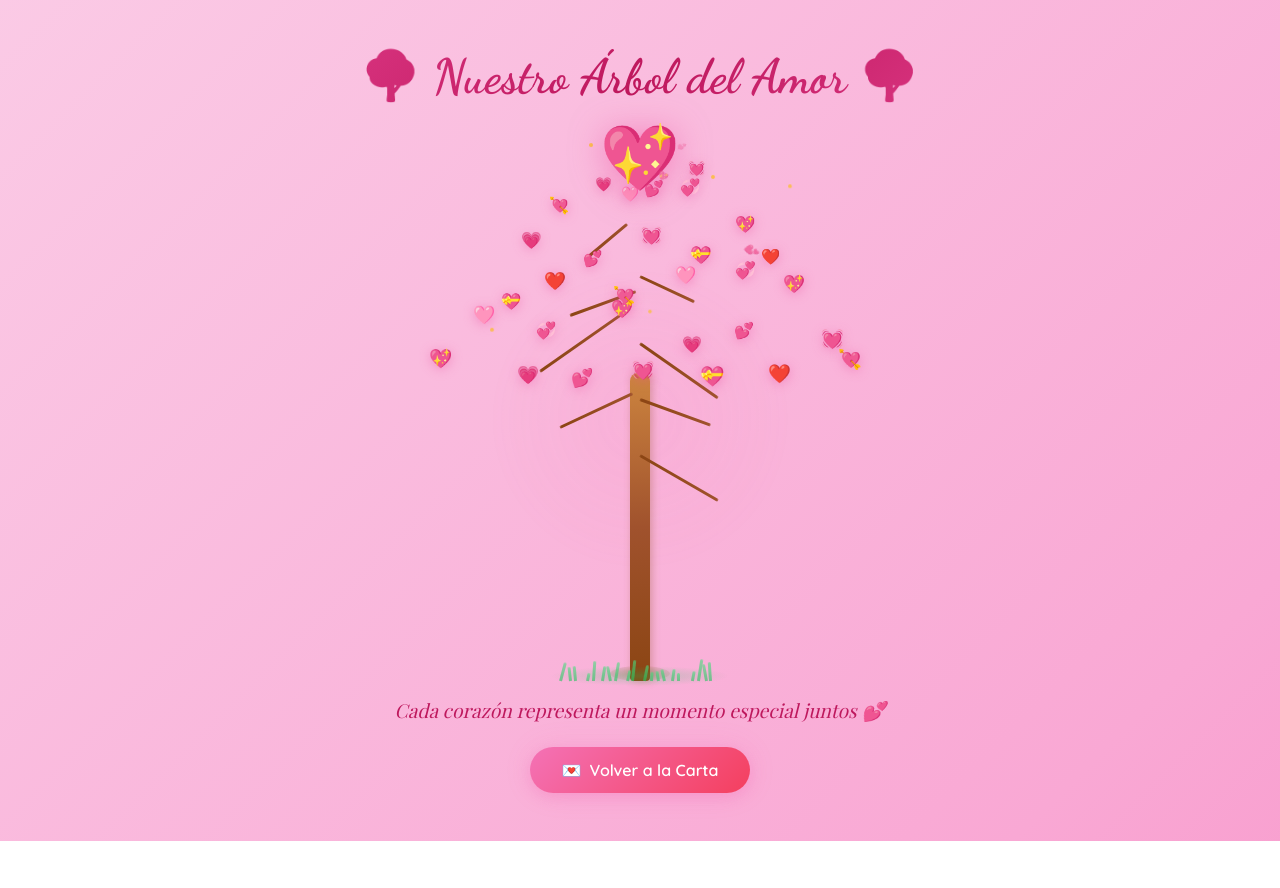
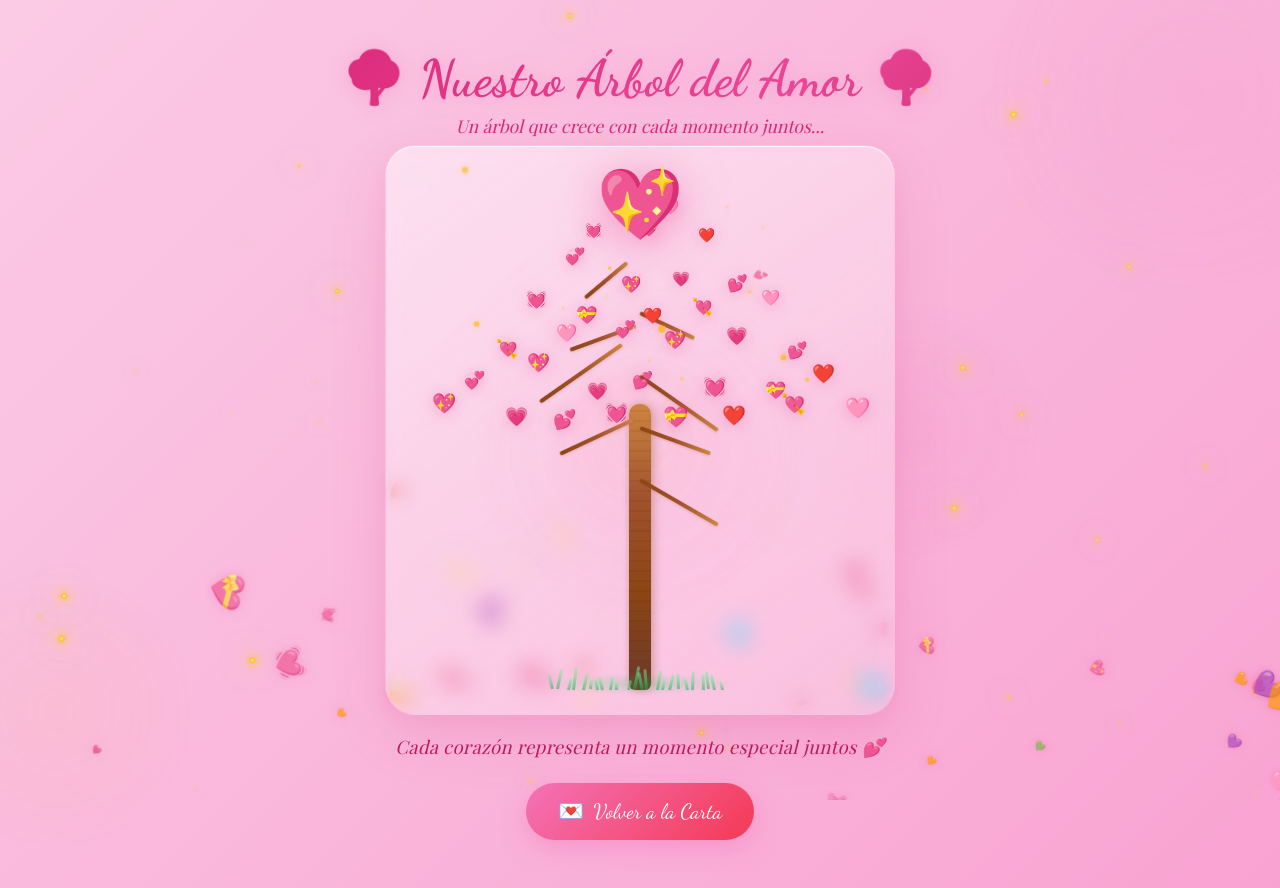
Before and after one commit to AldoRxz/san-valentine-cart, a React (Vite) app: page /arbol in a window 1280 px wide. Before the commit the page ends 841 px from the top, so only its background shows below. Built offline with nearby package versions, Linux system fonts and the light colour scheme; a web font is replaced by a local one.

Commit message:
fix: remove tocame heart, match button sizes, improve heart tree visuals

```diff
--- a/src/components/HeartTree.css
+++ b/src/components/HeartTree.css
@@ -11,19 +11,83 @@
     padding: 2rem 1rem;
 }
 
+/* ===== DECORATIVE BACKGROUND CIRCLES ===== */
+.deco-circle {
+    position: fixed;
+    border-radius: 50%;
+    pointer-events: none;
+    z-index: 0;
+}
+
+.deco-circle-1 {
+    width: 400px;
+    height: 400px;
+    background: radial-gradient(circle, rgba(244, 114, 182, 0.08) 0%, transparent 70%);
+    top: -100px;
+    right: -100px;
+    animation: floatCircle 12s ease-in-out infinite;
+}
+
+.deco-circle-2 {
+    width: 300px;
+    height: 300px;
+    background: radial-gradient(circle, rgba(251, 191, 36, 0.06) 0%, transparent 70%);
+    bottom: -50px;
+    left: -80px;
+    animation: floatCircle 15s ease-in-out infinite reverse;
+}
+
+.deco-circle-3 {
+    width: 250px;
+    height: 250px;
+    background: radial-gradient(circle, rgba(236, 72, 153, 0.06) 0%, transparent 70%);
+    top: 40%;
+    left: 60%;
+    animation: floatCircle 18s ease-in-out infinite;
+}
+
+@keyframes floatCircle {
+
+    0%,
+    100% {
+        transform: translate(0, 0) scale(1);
+    }
+
+    33% {
+        transform: translate(20px, -15px) scale(1.05);
+    }
+
+    66% {
+        transform: translate(-15px, 10px) scale(0.95);
+    }
+}
+
+/* ===== PAGE TITLE ===== */
 .heart-tree-page .page-title {
     font-family: var(--font-script);
-    font-size: clamp(1.8rem, 5vw, 3rem);
-    background: var(--gradient-text);
-    background-size: 200% auto;
+    font-size: clamp(2rem, 6vw, 3.2rem);
+    background: linear-gradient(135deg, #ec4899, #be185d, #db2777, #ec4899);
+    background-size: 300% auto;
     -webkit-background-clip: text;
     -webkit-text-fill-color: transparent;
     background-clip: text;
-    animation: shimmerText 3s ease-in-out infinite;
-    margin-bottom: 1rem;
+    animation: fadeInDown 1s ease forwards, shimmerText 4s linear infinite;
+    margin-bottom: 0.3rem;
+    text-align: center;
+    z-index: 2;
+    filter: drop-shadow(0 2px 10px rgba(236, 72, 153, 0.2));
+}
+
+.page-intro {
+    font-family: var(--font-display);
+    font-size: clamp(0.85rem, 2.5vw, 1.1rem);
+    color: var(--pink-600);
     text-align: center;
     opacity: 0;
-    animation: fadeInDown 1s ease forwards, shimmerText 3s ease-in-out infinite;
+    animation: fadeInUp 1s ease 0.5s forwards;
+    font-style: italic;
+    margin-bottom: 0.5rem;
+    z-index: 2;
 }
 
 @keyframes fadeInDown {
@@ -39,22 +103,36 @@
 }
 
 @keyframes shimmerText {
-
-    0%,
-    100% {
+    0% {
         background-position: 0% center;
     }
 
-    50% {
-        background-position: 200% center;
+    100% {
+        background-position: 300% center;
     }
+}
+
+/* ===== TREE SCENE ===== */
+.tree-scene {
+    position: relative;
+    z-index: 2;
+    background: linear-gradient(145deg, rgba(255, 255, 255, 0.5) 0%, rgba(253, 242, 248, 0.4) 50%, rgba(252, 231, 243, 0.3) 100%);
+    backdrop-filter: blur(10px);
+    -webkit-backdrop-filter: blur(10px);
+    border-radius: 30px;
+    padding: 1.5rem;
+    border: 1.5px solid rgba(249, 168, 212, 0.3);
+    box-shadow:
+        0 20px 60px rgba(190, 24, 93, 0.1),
+        0 8px 25px rgba(236, 72, 153, 0.08),
+        inset 0 1px 0 rgba(255, 255, 255, 0.8);
 }
 
 /* ===== TREE CONTAINER ===== */
 .tree-container {
     position: relative;
-    width: clamp(300px, 80vw, 500px);
-    height: clamp(400px, 70vh, 600px);
+    width: clamp(300px, 75vw, 460px);
+    height: clamp(380px, 65vh, 550px);
     display: flex;
     align-items: flex-end;
     justify-content: center;
@@ -66,23 +144,38 @@
     bottom: 0;
     left: 50%;
     transform: translateX(-50%);
-    width: 20px;
+    width: 22px;
     height: 0;
-    background: linear-gradient(to top, #8B4513, #A0522D, #CD853F);
-    border-radius: 8px 8px 4px 4px;
+    background: linear-gradient(to top, #6B3A2A, #8B4513, #A0522D, #CD853F);
+    border-radius: 10px 10px 6px 6px;
     animation: growTrunk 1.5s ease-out 0.5s forwards;
-    box-shadow: 2px 0 8px rgba(139, 69, 19, 0.3);
+    box-shadow:
+        3px 0 10px rgba(139, 69, 19, 0.3),
+        -1px 0 5px rgba(139, 69, 19, 0.15);
+    overflow: hidden;
+}
+
+.trunk-texture {
+    position: absolute;
+    inset: 0;
+    background:
+        repeating-linear-gradient(0deg,
+            transparent,
+            transparent 8px,
+            rgba(0, 0, 0, 0.05) 8px,
+            rgba(0, 0, 0, 0.05) 10px);
+    border-radius: inherit;
 }
 
 .tree-trunk::before {
     content: '';
     position: absolute;
-    bottom: 0;
+    bottom: -2px;
     left: 50%;
     transform: translateX(-50%);
-    width: 60px;
-    height: 15px;
-    background: radial-gradient(ellipse, rgba(139, 69, 19, 0.3), transparent);
+    width: 70px;
+    height: 18px;
+    background: radial-gradient(ellipse, rgba(107, 58, 42, 0.2), transparent 70%);
     border-radius: 50%;
 }
 
@@ -97,11 +190,12 @@
     position: absolute;
     bottom: 0;
     left: 50%;
-    height: 3px;
-    background: linear-gradient(to right, #8B4513, #A0522D);
-    border-radius: 2px;
+    height: 4px;
+    background: linear-gradient(to right, #8B4513, #A0522D, #CD853F);
+    border-radius: 3px;
     transform-origin: left center;
     transform: scaleX(0);
+    box-shadow: 0 1px 3px rgba(139, 69, 19, 0.2);
 }
 
 .branch-left-1 {
@@ -207,15 +301,15 @@
     opacity: 0;
     transform: scale(0);
     animation: heartBloom 0.6s cubic-bezier(0.34, 1.56, 0.64, 1) forwards;
-    filter: drop-shadow(0 2px 6px rgba(236, 72, 153, 0.4));
+    filter: drop-shadow(0 2px 8px rgba(236, 72, 153, 0.35));
     cursor: pointer;
-    transition: transform 0.3s ease;
+    transition: transform 0.3s ease, filter 0.3s ease;
     z-index: 2;
 }
 
 .heart-leaf:hover {
-    transform: scale(1.4) !important;
-    filter: drop-shadow(0 4px 12px rgba(236, 72, 153, 0.6));
+    transform: scale(1.5) !important;
+    filter: drop-shadow(0 6px 18px rgba(236, 72, 153, 0.6));
 }
 
 @keyframes heartBloom {
@@ -259,21 +353,25 @@
 @keyframes heartFall {
     0% {
         opacity: 0;
-        transform: translateY(0) rotate(0deg) scale(0.5);
+        transform: translateY(0) rotate(0deg) translateX(0) scale(0.5);
     }
 
     10% {
-        opacity: 0.8;
+        opacity: 0.7;
     }
 
-    50% {
-        opacity: 0.6;
-        transform: translateY(50vh) rotate(180deg) scale(1);
+    30% {
+        transform: translateY(30vh) rotate(90deg) translateX(15px) scale(0.9);
+    }
+
+    60% {
+        opacity: 0.5;
+        transform: translateY(60vh) rotate(200deg) translateX(-10px) scale(1);
     }
 
     100% {
         opacity: 0;
-        transform: translateY(100vh) rotate(360deg) scale(0.3);
+        transform: translateY(100vh) rotate(360deg) translateX(5px) scale(0.3);
     }
 }
 
@@ -283,9 +381,9 @@
     bottom: -5px;
     left: 50%;
     transform: translateX(-50%);
-    width: 180px;
-    height: 20px;
-    background: radial-gradient(ellipse, rgba(34, 197, 94, 0.25), transparent 70%);
+    width: 200px;
+    height: 22px;
+    background: radial-gradient(ellipse, rgba(34, 197, 94, 0.2), transparent 70%);
     border-radius: 50%;
     opacity: 0;
     animation: fadeIn 1s ease 1.5s forwards;
@@ -295,11 +393,11 @@
     position: absolute;
     bottom: 5px;
     width: 3px;
-    background: linear-gradient(to top, #22c55e, #4ade80);
+    background: linear-gradient(to top, #16a34a, #4ade80, #86efac);
     border-radius: 2px 2px 0 0;
     opacity: 0;
     transform-origin: bottom center;
-    animation: grassGrow 0.5s ease forwards;
+    animation: grassGrow 0.6s ease forwards;
 }
 
 @keyframes grassGrow {
@@ -310,7 +408,7 @@
     }
 
     to {
-        opacity: 0.6;
+        opacity: 0.5;
         height: var(--grass-height, 12px);
         transform: rotate(var(--grass-rotate, 0deg));
     }
@@ -325,14 +423,27 @@
 /* ===== GLOW BEHIND TREE ===== */
 .tree-glow {
     position: absolute;
-    bottom: 20%;
+    bottom: 15%;
     left: 50%;
     transform: translateX(-50%);
-    width: 300px;
-    height: 300px;
-    background: radial-gradient(circle, rgba(244, 114, 182, 0.15) 0%, transparent 70%);
+    width: 320px;
+    height: 320px;
+    background: radial-gradient(circle, rgba(244, 114, 182, 0.12) 0%, transparent 65%);
     border-radius: 50%;
-    animation: glowPulse 3s ease-in-out infinite;
+    animation: glowPulse 4s ease-in-out infinite;
+    pointer-events: none;
+}
+
+.tree-glow-secondary {
+    position: absolute;
+    bottom: 30%;
+    left: 50%;
+    transform: translateX(-50%);
+    width: 200px;
+    height: 200px;
+    background: radial-gradient(circle, rgba(251, 191, 36, 0.08) 0%, transparent 60%);
+    border-radius: 50%;
+    animation: glowPulse 5s ease-in-out 1s infinite;
     pointer-events: none;
 }
 
@@ -345,21 +456,23 @@
     }
 
     50% {
-        transform: translateX(-50%) scale(1.15);
-        opacity: 0.8;
+        transform: translateX(-50%) scale(1.2);
+        opacity: 0.9;
     }
 }
 
 /* ===== SUBTITLE ===== */
 .tree-subtitle {
     font-family: var(--font-display);
-    font-size: clamp(0.9rem, 2.5vw, 1.2rem);
+    font-size: clamp(0.9rem, 2.5vw, 1.15rem);
     color: var(--pink-700);
     text-align: center;
-    margin-top: 1rem;
+    margin-top: 1.2rem;
     opacity: 0;
     animation: fadeInUp 1s ease 4s forwards;
     font-style: italic;
+    z-index: 2;
+    letter-spacing: 0.02em;
 }
 
 @keyframes fadeInUp {
@@ -377,21 +490,21 @@
 /* ===== BACK BUTTON ===== */
 .back-button {
     margin-top: 1.5rem;
-    padding: 0.8rem 2rem;
-    background: linear-gradient(135deg, var(--pink-400), var(--rose-500));
+    padding: 1rem 2rem;
+    background: linear-gradient(135deg, var(--pink-400) 0%, var(--rose-500) 50%, var(--pink-600) 100%);
+    background-size: 200% auto;
     color: white;
     border: none;
     border-radius: 50px;
-    font-family: var(--font-body);
-    font-size: 1rem;
-    font-weight: 600;
+    font-family: var(--font-script);
+    font-size: 1.3rem;
     cursor: pointer;
     display: flex;
     align-items: center;
-    gap: 0.5rem;
+    gap: 0.6rem;
     box-shadow:
-        0 4px 15px rgba(244, 114, 182, 0.4),
-        0 0 30px rgba(244, 114, 182, 0.1);
+        0 10px 30px rgba(244, 114, 182, 0.3),
+        0 5px 15px rgba(244, 114, 182, 0.15);
     transition: all 0.3s ease;
     opacity: 0;
     animation: fadeInUp 0.8s ease 4.5s forwards;
@@ -402,8 +515,9 @@
 .back-button:hover {
     transform: translateY(-3px) scale(1.05);
     box-shadow:
-        0 6px 25px rgba(244, 114, 182, 0.5),
-        0 0 40px rgba(244, 114, 182, 0.2);
+        0 15px 40px rgba(244, 114, 182, 0.45),
+        0 8px 25px rgba(244, 114, 182, 0.25);
+    background-position: right center;
 }
 
 .back-button:active {
@@ -413,12 +527,13 @@
 /* ===== BIG HEART ON TOP ===== */
 .tree-top-heart {
     position: absolute;
-    top: 0;
+    top: -2%;
     left: 50%;
     transform: translateX(-50%) scale(0);
-    font-size: clamp(2rem, 6vw, 3.5rem);
-    animation: crownHeartAppear 1s cubic-bezier(0.34, 1.56, 0.64, 1) 3.5s forwards;
-    filter: drop-shadow(0 4px 15px rgba(236, 72, 153, 0.5));
+    font-size: clamp(2.2rem, 7vw, 3.8rem);
+    animation: crownHeartAppear 1s cubic-bezier(0.34, 1.56, 0.64, 1) 3.5s forwards,
+        crownPulse 2s ease-in-out 4.5s infinite;
+    filter: drop-shadow(0 6px 20px rgba(236, 72, 153, 0.5));
     z-index: 3;
 }
 
@@ -428,18 +543,12 @@
     }
 
     60% {
-        transform: translateX(-50%) scale(1.3) rotate(5deg);
+        transform: translateX(-50%) scale(1.4) rotate(5deg);
     }
 
     100% {
         transform: translateX(-50%) scale(1) rotate(0deg);
-        animation: crownPulse 2s ease-in-out infinite;
     }
-}
-
-.tree-top-heart {
-    animation: crownHeartAppear 1s cubic-bezier(0.34, 1.56, 0.64, 1) 3.5s forwards,
-        crownPulse 2s ease-in-out 4.5s infinite;
 }
 
 @keyframes crownPulse {
@@ -457,13 +566,12 @@
 /* ===== SPARKLE PARTICLES ===== */
 .tree-sparkle {
     position: absolute;
-    width: 4px;
-    height: 4px;
     background: var(--gold);
     border-radius: 50%;
     opacity: 0;
     animation: sparkleFloat 3s ease-in-out infinite;
     pointer-events: none;
+    box-shadow: 0 0 6px rgba(251, 191, 36, 0.6);
 }
 
 @keyframes sparkleFloat {
@@ -475,28 +583,66 @@
     }
 
     50% {
+        opacity: 0.9;
+        transform: translateY(-25px) scale(1.2);
+    }
+}
+
+/* ===== FIREFLIES ===== */
+.firefly {
+    position: absolute;
+    width: 6px;
+    height: 6px;
+    background: radial-gradient(circle, rgba(251, 191, 36, 0.9), rgba(251, 191, 36, 0) 70%);
+    border-radius: 50%;
+    opacity: 0;
+    animation: fireflyGlow ease-in-out infinite;
+    pointer-events: none;
+    box-shadow: 0 0 12px rgba(251, 191, 36, 0.5);
+}
+
+@keyframes fireflyGlow {
+
+    0%,
+    100% {
+        opacity: 0;
+        transform: translate(0, 0) scale(0.5);
+    }
+
+    25% {
         opacity: 0.8;
-        transform: translateY(-20px) scale(1);
+        transform: translate(10px, -15px) scale(1);
+    }
+
+    50% {
+        opacity: 0.3;
+        transform: translate(-8px, -25px) scale(0.8);
+    }
+
+    75% {
+        opacity: 0.9;
+        transform: translate(15px, -10px) scale(1.1);
     }
 }
 
 /* ===== NAV BUTTON IN CARD ===== */
 .tree-nav-button {
-    padding: 0.7rem 1.5rem;
-    background: linear-gradient(135deg, #22c55e, #16a34a);
+    padding: 1rem 2rem;
+    background: linear-gradient(135deg, #22c55e 0%, #16a34a 50%, #15803d 100%);
+    background-size: 200% auto;
     color: white;
     border: none;
     border-radius: 50px;
-    font-family: var(--font-body);
-    font-size: 0.9rem;
-    font-weight: 600;
+    font-family: var(--font-script);
+    font-size: 1.3rem;
     cursor: pointer;
     display: flex;
     align-items: center;
-    gap: 0.5rem;
+    justify-content: center;
+    gap: 0.6rem;
     box-shadow:
-        0 4px 15px rgba(34, 197, 94, 0.35),
-        0 0 20px rgba(34, 197, 94, 0.1);
+        0 10px 30px rgba(34, 197, 94, 0.3),
+        0 5px 15px rgba(34, 197, 94, 0.2);
     transition: all 0.3s ease;
     text-decoration: none;
 }
@@ -504,8 +650,9 @@
 .tree-nav-button:hover {
     transform: translateY(-3px) scale(1.05);
     box-shadow:
-        0 6px 25px rgba(34, 197, 94, 0.5),
-        0 0 30px rgba(34, 197, 94, 0.2);
+        0 15px 40px rgba(34, 197, 94, 0.45),
+        0 8px 25px rgba(34, 197, 94, 0.25);
+    background-position: right center;
 }
 
 .tree-nav-button:active {
@@ -518,14 +665,18 @@
     gap: 1rem;
     flex-wrap: wrap;
     justify-content: center;
-    margin-top: 0.5rem;
+    margin-top: 1.5rem;
 }
 
 /* ===== RESPONSIVE ===== */
 @media (max-width: 480px) {
     .tree-container {
         width: 280px;
-        height: 380px;
+        height: 370px;
+    }
+
+    .tree-scene {
+        padding: 1rem;
     }
 
     .card-buttons-row {
--- a/src/components/HeartTree.jsx
+++ b/src/components/HeartTree.jsx
@@ -1,26 +1,23 @@
 import { useMemo } from 'react'
 import { Link } from 'react-router-dom'
+import FloatingHearts from './FloatingHearts'
+import Sparkles from './Sparkles'
 import './HeartTree.css'
 
 function HeartTree() {
     const heartEmojis = ['💖', '💗', '💕', '💓', '💝', '❤️', '💘', '🩷', '💞']
 
-    // Generate heart leaves positions around the tree crown
+    // Generate heart leaves positioned around the tree crown
     const heartLeaves = useMemo(() => {
         const leaves = []
         const layers = [
-            // Bottom layer (wider)
-            { y: 75, xRange: [-120, 120], count: 7, size: 1.1 },
-            // Mid-bottom layer
-            { y: 60, xRange: [-105, 105], count: 6, size: 1.0 },
-            // Middle layer
-            { y: 47, xRange: [-90, 90], count: 6, size: 1.0 },
-            // Mid-top layer
-            { y: 35, xRange: [-70, 70], count: 5, size: 0.95 },
-            // Top layer (narrower)
-            { y: 23, xRange: [-50, 50], count: 4, size: 0.9 },
-            // Very top
-            { y: 13, xRange: [-30, 30], count: 3, size: 0.85 },
+            { y: 78, xRange: [-130, 130], count: 8, size: 1.15 },
+            { y: 65, xRange: [-115, 115], count: 7, size: 1.05 },
+            { y: 53, xRange: [-95, 95], count: 6, size: 1.0 },
+            { y: 42, xRange: [-75, 75], count: 5, size: 0.95 },
+            { y: 30, xRange: [-55, 55], count: 4, size: 0.9 },
+            { y: 18, xRange: [-35, 35], count: 3, size: 0.85 },
+            { y: 8, xRange: [-15, 15], count: 2, size: 0.8 },
         ]
 
         let index = 0
@@ -28,15 +25,15 @@ function HeartTree() {
             for (let i = 0; i < layer.count; i++) {
                 const xSpread = layer.xRange[1] - layer.xRange[0]
                 const x = layer.xRange[0] + (xSpread / (layer.count - 1 || 1)) * i
-                const yOffset = (Math.random() - 0.5) * 12
-                const xOffset = (Math.random() - 0.5) * 15
+                const yOffset = (Math.random() - 0.5) * 10
+                const xOffset = (Math.random() - 0.5) * 12
 
                 leaves.push({
                     id: index,
                     x: 50 + ((x + xOffset) / 300) * 100,
                     y: layer.y + yOffset,
                     emoji: heartEmojis[index % heartEmojis.length],
-                    delay: 2.5 + index * 0.08,
+                    delay: 2.5 + index * 0.07,
                     scale: layer.size + Math.random() * 0.15,
                 })
                 index++
@@ -47,48 +44,73 @@ function HeartTree() {
 
     // Generate falling hearts
     const fallingHearts = useMemo(() => {
-        return Array.from({ length: 12 }, (_, i) => ({
+        return Array.from({ length: 15 }, (_, i) => ({
             id: i,
-            x: 10 + Math.random() * 80,
+            x: 5 + Math.random() * 90,
             emoji: heartEmojis[i % heartEmojis.length],
-            delay: 4 + Math.random() * 6,
-            duration: 5 + Math.random() * 5,
-            size: 0.6 + Math.random() * 0.6,
+            delay: 4 + Math.random() * 8,
+            duration: 6 + Math.random() * 6,
+            size: 0.6 + Math.random() * 0.5,
         }))
     }, [])
 
     // Generate grass blades
     const grassBlades = useMemo(() => {
-        return Array.from({ length: 20 }, (_, i) => ({
+        return Array.from({ length: 24 }, (_, i) => ({
             id: i,
-            x: -80 + (i * 8) + (Math.random() - 0.5) * 6,
-            height: 8 + Math.random() * 14,
-            rotation: (Math.random() - 0.5) * 30,
-            delay: 1.5 + Math.random() * 1,
+            x: -90 + (i * 7.5) + (Math.random() - 0.5) * 5,
+            height: 8 + Math.random() * 16,
+            rotation: (Math.random() - 0.5) * 35,
+            delay: 1.5 + Math.random() * 1.2,
         }))
     }, [])
 
     // Generate sparkle particles
     const sparkles = useMemo(() => {
-        return Array.from({ length: 15 }, (_, i) => ({
+        return Array.from({ length: 20 }, (_, i) => ({
+            id: i,
+            x: 10 + Math.random() * 80,
+            y: 5 + Math.random() * 70,
+            delay: 3 + Math.random() * 5,
+            duration: 2 + Math.random() * 3,
+            size: 3 + Math.random() * 4,
+        }))
+    }, [])
+
+    // Fireflies
+    const fireflies = useMemo(() => {
+        return Array.from({ length: 8 }, (_, i) => ({
             id: i,
             x: 15 + Math.random() * 70,
-            y: 10 + Math.random() * 60,
-            delay: 3 + Math.random() * 4,
-            duration: 2 + Math.random() * 3,
+            y: 20 + Math.random() * 50,
+            delay: Math.random() * 6,
+            duration: 4 + Math.random() * 4,
         }))
     }, [])
 
     return (
         <div className="heart-tree-page">
+            <FloatingHearts />
+            <Sparkles />
+
+            {/* Decorative circles background */}
+            <div className="deco-circle deco-circle-1"></div>
+            <div className="deco-circle deco-circle-2"></div>
+            <div className="deco-circle deco-circle-3"></div>
+
             <h1 className="page-title">🌳 Nuestro Árbol del Amor 🌳</h1>
+            <p className="page-intro">Un árbol que crece con cada momento juntos...</p>
 
+            <div className="tree-scene">
                 <div className="tree-container">
                     {/* Glow behind tree */}
                     <div className="tree-glow"></div>
+                    <div className="tree-glow-secondary"></div>
 
                     {/* Tree trunk */}
-                <div className="tree-trunk"></div>
+                    <div className="tree-trunk">
+                        <div className="trunk-texture"></div>
+                    </div>
 
                     {/* Branches */}
                     <div className="branch branch-left-1"></div>
@@ -131,6 +153,22 @@ function HeartTree() {
                                     top: `${s.y}%`,
                                     animationDelay: `${s.delay}s`,
                                     animationDuration: `${s.duration}s`,
+                                    width: `${s.size}px`,
+                                    height: `${s.size}px`,
+                                }}
+                            />
+                        ))}
+
+                        {/* Fireflies */}
+                        {fireflies.map((f) => (
+                            <div
+                                key={f.id}
+                                className="firefly"
+                                style={{
+                                    left: `${f.x}%`,
+                                    top: `${f.y}%`,
+                                    animationDelay: `${f.delay}s`,
+                                    animationDuration: `${f.duration}s`,
                                 }}
                             />
                         ))}
@@ -168,6 +206,7 @@ function HeartTree() {
                         </span>
                     ))}
                 </div>
+            </div>
 
             <p className="tree-subtitle">
                 Cada corazón representa un momento especial juntos 💕
```
Also changed, not shown: src/components/ValentineCard.jsx (+0 -12 lines). Lines whose indentation alone changed are shown as unchanged.
